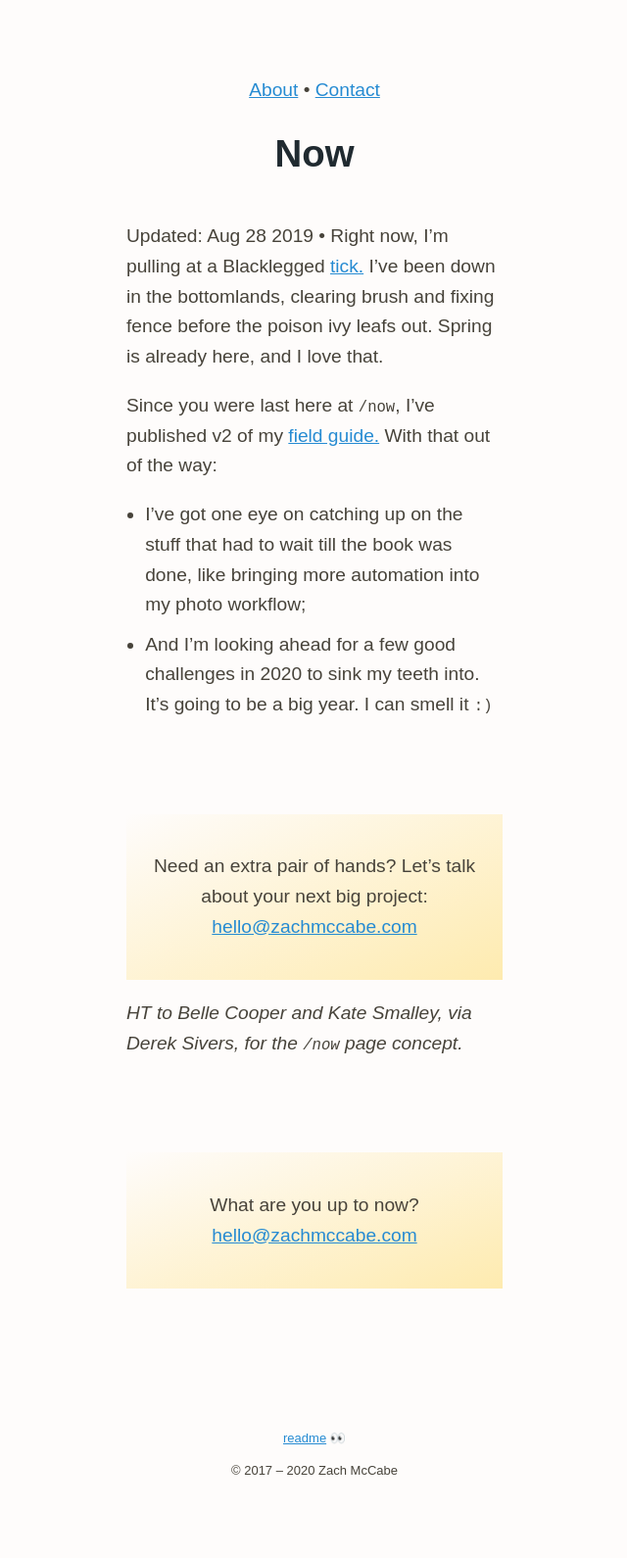
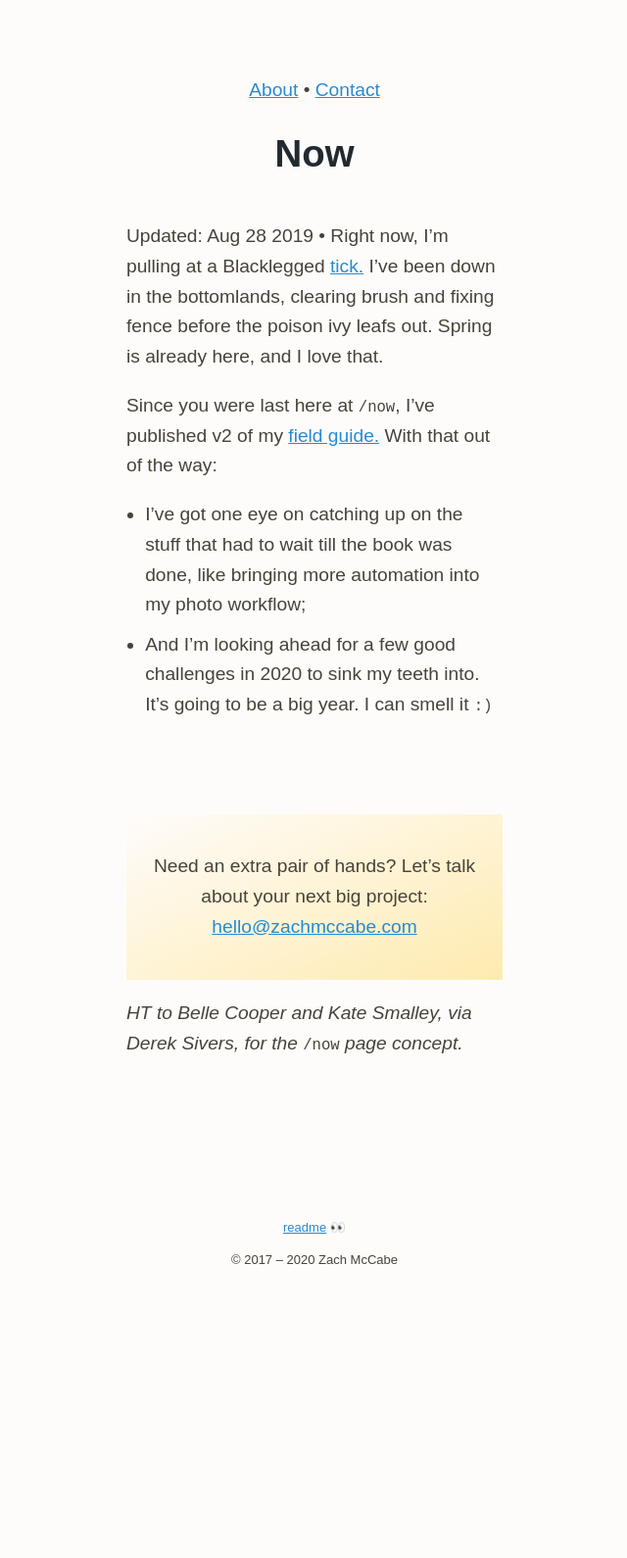
Before and after one commit to zachmccabe/zachmccabe.github.io, a Jekyll site: the page built from now.md, in a window 1280 px wide. Shown: the whole page at 98% size, without its empty margins (319-959 px from the left). Built offline with Jekyll 4.4.1, drawn with Linux system fonts in a browser that asks for light colours; after the commit the page ends 1375 px from its top, so only the background shows below that.

Commit message:
Update now.md

```diff
--- a/now.md
+++ b/now.md
@@ -4,7 +4,6 @@ title: Now
 date: 2019-08-28
 updated: 2020-02-20
 description: "Right now, I'm..."
-cta: What are you up to now? <a href="mailto:hello@zachmccabe.com">hello@zachmccabe.com</a>
 
 ---
 
@@ -22,7 +21,7 @@ Since you were last here at `/now`, I've published v2 of my [field guide.] With
 
 
 
-*HT to Belle Cooper and Kate Smalley, via Derek Sivers, for the `/now` page concept.*
+*HT to Belle Cooper and Kate Smalley, via Derek Sivers, for the* `/now` *page concept.*
 
 
 [tick.]: https://www.cdc.gov/ticks/geographic_distribution.html
```
